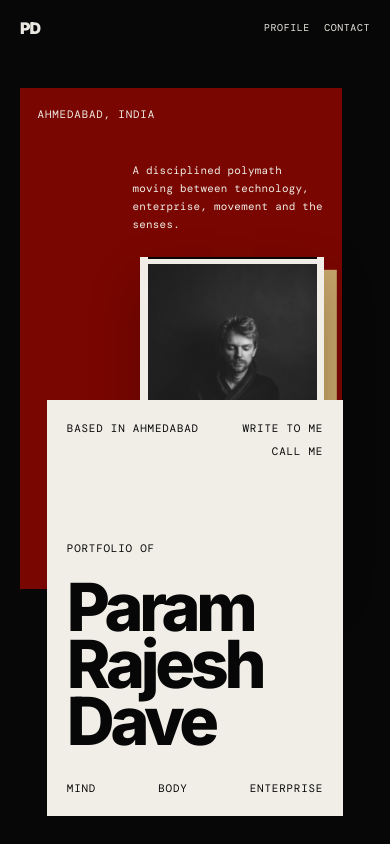
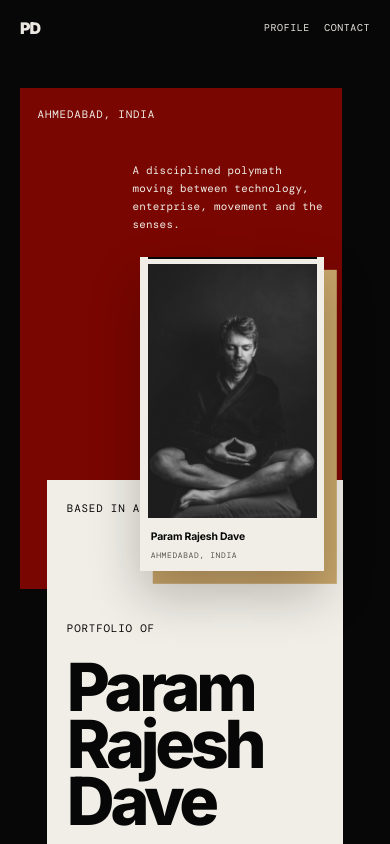
Before and after one commit to Prabhakar-Dave/-, a React (Vite) app: page / in a window 390 px wide. Shown: the top 844 px of the page. Built offline with nearby package versions, Linux system fonts and the light colour scheme; a web font is replaced by a local one.

Commit message:
Fix hero portrait overlap across screen sizes

```diff
--- a/src/App.tsx
+++ b/src/App.tsx
@@ -74,14 +74,14 @@ export default function App() {
       </header>
 
       <section className="hero" id="top" aria-labelledby="hero-title">
-        <div className="hero-red" data-reveal>
-          <div className="hero-meta micro">
+        <div className="hero-red">
+          <div className="hero-meta micro" data-reveal>
             <span>Ahmedabad, India</span>
           </div>
-          <p className="hero-intro">
+          <p className="hero-intro" data-reveal>
             A disciplined polymath moving between technology, enterprise, movement and the senses.
           </p>
-          <figure className="hero-portrait frame">
+          <figure className="hero-portrait frame" data-reveal>
             <img
               src={imagePath("image1.jpg")}
               alt="Meditative athlete in a dark editorial portrait"
--- a/src/index.css
+++ b/src/index.css
@@ -151,7 +151,9 @@ main {
   overflow: visible;
   padding: clamp(0.45rem, 0.8vw, 0.75rem);
   position: relative;
+  right: -clamp(4rem, 14vw, 12rem);
   width: clamp(10rem, 19vw, 17rem);
+  z-index: 3;
 }
 
 .hero-portrait::before {
@@ -600,6 +602,7 @@ footer > p:first-child {
 
   .hero-portrait {
     margin-top: 1.4rem;
+    right: 0;
     width: 11.5rem;
   }
 
@@ -616,7 +619,7 @@ footer > p:first-child {
   .hero-sheet {
     left: 12%;
     min-height: 26rem;
-    top: 25rem;
+    top: 30rem;
     width: 76%;
   }
 
@@ -633,7 +636,7 @@ footer > p:first-child {
   }
 
   .hero-wide {
-    margin-top: 20rem;
+    margin-top: 22rem;
     width: 56%;
   }
 
```
